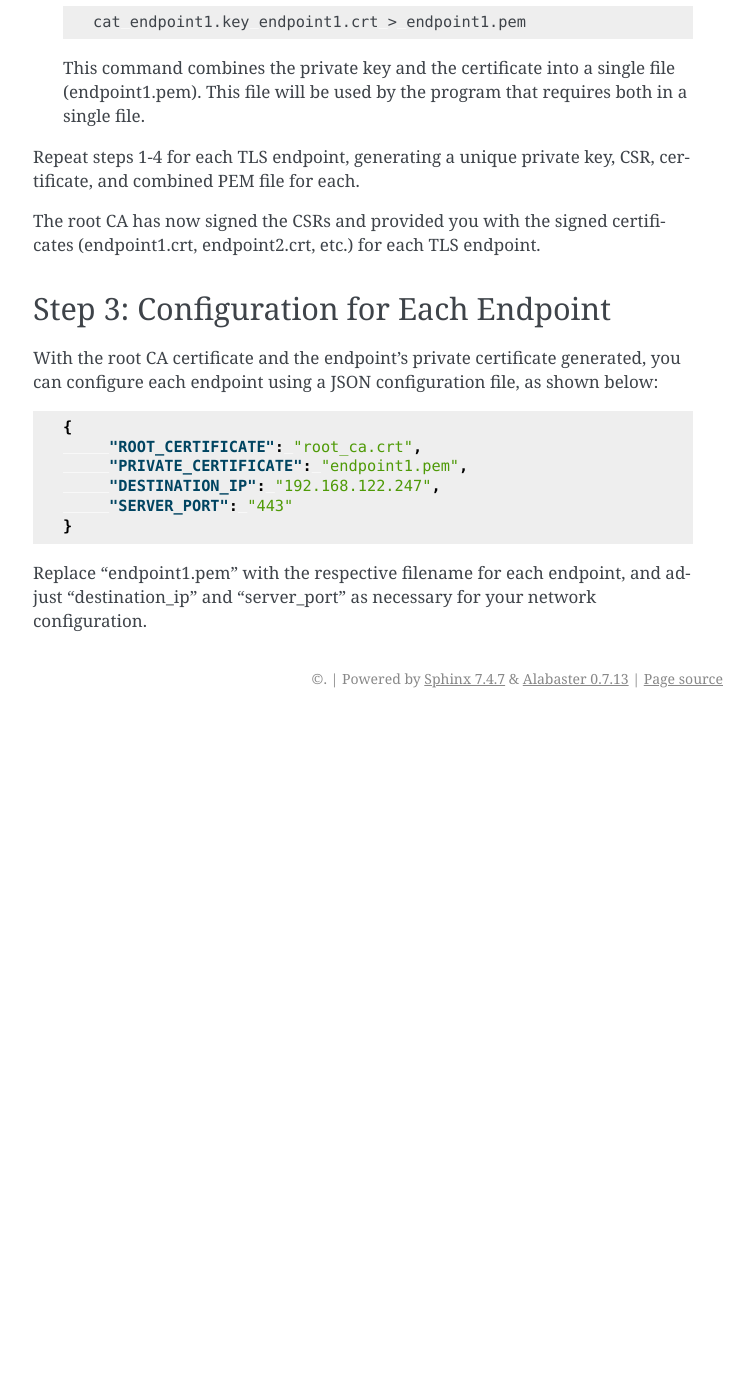
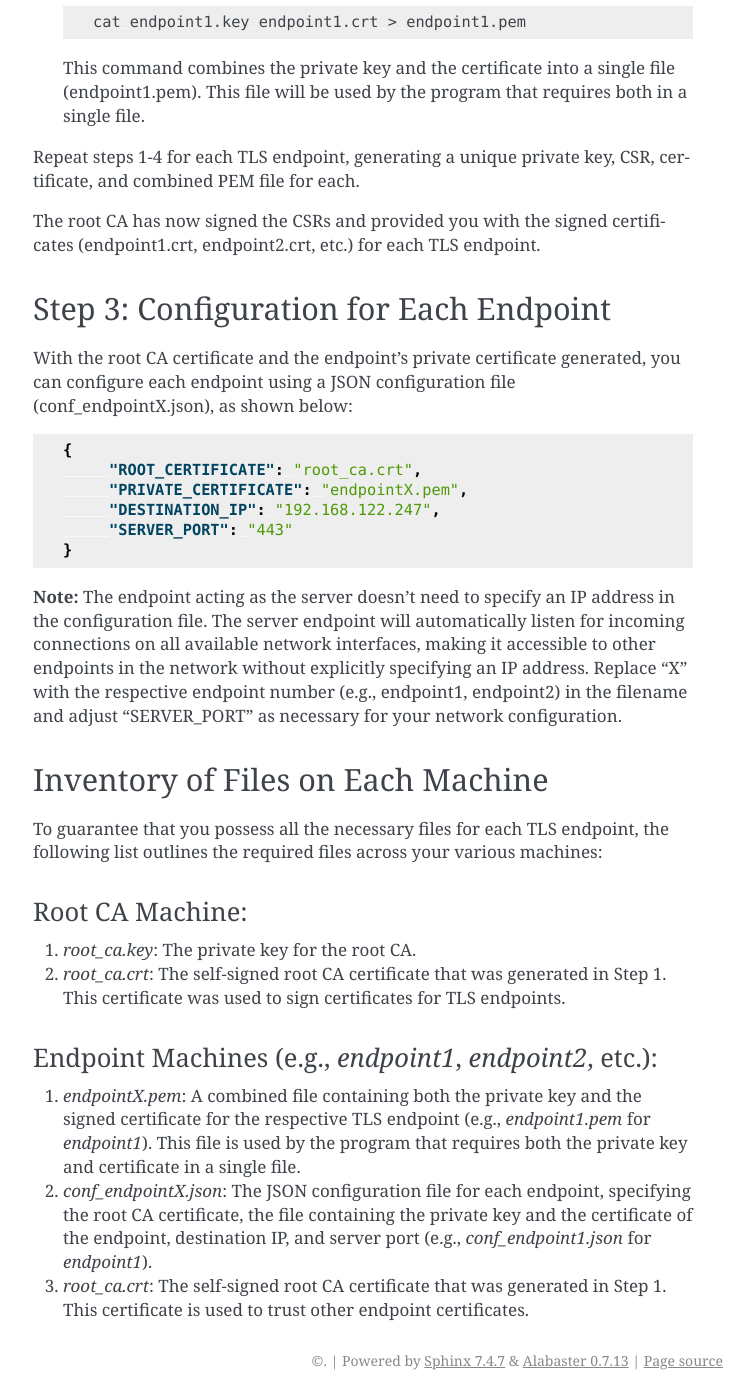
Before and after one commit to BenIlies/NoPASARAN, a Sphinx documentation site: the page built from docs/tutorial/setup_tls_tunnel.rst, in a window 1280 px wide and 1400 px high, scrolled down 1862 px. Shown: the whole window, without its empty margins (387-1141 px from the left). Built offline with Sphinx 7.4.7, drawn with Linux system fonts in a browser that asks for light colours; before the commit the page ends 2580 px from its top, so only the background shows below that; some of the changed text lies outside the part shown.

Commit message:
add information in the set up of the control channel

```diff
--- a/docs/tutorial/setup_tls_tunnel.rst
+++ b/docs/tutorial/setup_tls_tunnel.rst
@@ -78,15 +78,34 @@ The root CA has now signed the CSRs and provided you with the signed certificate
 Step 3: Configuration for Each Endpoint
 ---------------------------------------
 
-With the root CA certificate and the endpoint's private certificate generated, you can configure each endpoint using a JSON configuration file, as shown below:
+With the root CA certificate and the endpoint's private certificate generated, you can configure each endpoint using a JSON configuration file (conf_endpointX.json), as shown below:
 
 .. code-block:: json
 
    {
 	"ROOT_CERTIFICATE": "root_ca.crt",
-	"PRIVATE_CERTIFICATE": "endpoint1.pem",
+	"PRIVATE_CERTIFICATE": "endpointX.pem",
 	"DESTINATION_IP": "192.168.122.247",
 	"SERVER_PORT": "443"
    }
 
-Replace "endpoint1.pem" with the respective filename for each endpoint, and adjust "destination_ip" and "server_port" as necessary for your network configuration.
+**Note:** The endpoint acting as the server doesn't need to specify an IP address in the configuration file. The server endpoint will automatically listen for incoming connections on all available network interfaces, making it accessible to other endpoints in the network without explicitly specifying an IP address. Replace "X" with the respective endpoint number (e.g., endpoint1, endpoint2) in the filename and adjust "SERVER_PORT" as necessary for your network configuration.
+
+
+Inventory of Files on Each Machine
+----------------------------------
+
+To guarantee that you possess all the necessary files for each TLS endpoint, the following list outlines the required files across your various machines:
+
+Root CA Machine:
+~~~~~~~~~~~~~~~~
+
+1. `root_ca.key`: The private key for the root CA.
+2. `root_ca.crt`: The self-signed root CA certificate that was generated in Step 1. This certificate was used to sign certificates for TLS endpoints.
+
+Endpoint Machines (e.g., `endpoint1`, `endpoint2`, etc.):
+~~~~~~~~~~~~~~~~~~~~~~~~~~~~~~~~~~~~~~~~~~~~~~~~~~~~~~~
+
+1. `endpointX.pem`: A combined file containing both the private key and the signed certificate for the respective TLS endpoint (e.g., `endpoint1.pem` for `endpoint1`). This file is used by the program that requires both the private key and certificate in a single file.
+2. `conf_endpointX.json`: The JSON configuration file for each endpoint, specifying the root CA certificate, the file containing the private key and the certificate of the endpoint, destination IP, and server port (e.g., `conf_endpoint1.json` for `endpoint1`).
+3. `root_ca.crt`: The self-signed root CA certificate that was generated in Step 1. This certificate is used to trust other endpoint certificates.
```
